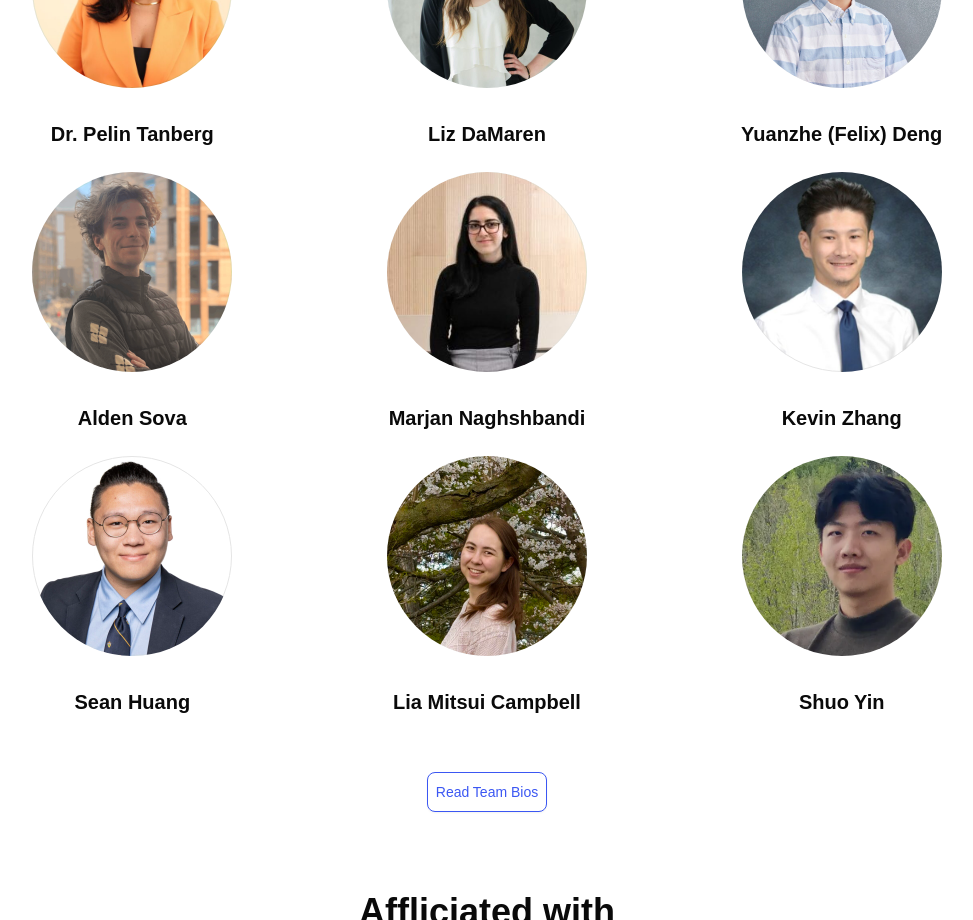
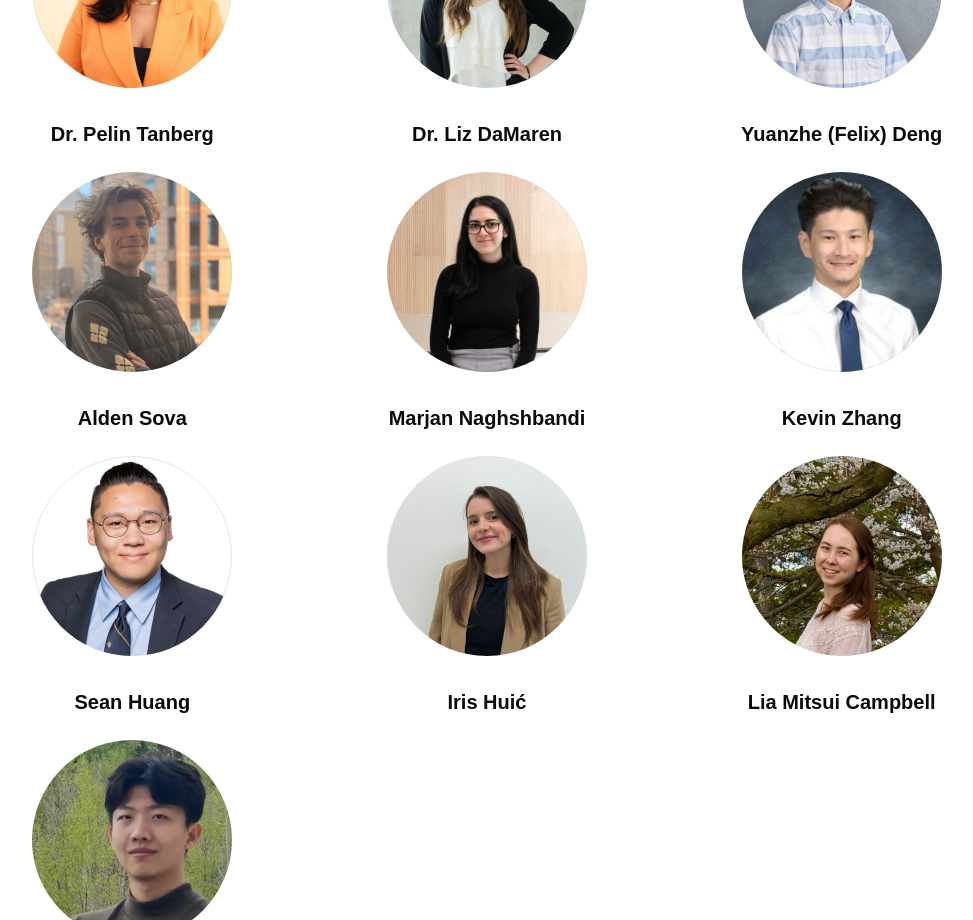
Before and after one commit to ReadyLab-UToronto/ReadyLab-UToronto.github.io, a React (Vite) app: page /#/ in a window 1280 px wide. Shown: the part 3100-4020 px from the top of the page, without its empty margins (153-1126 px from the left). Built offline with nearby package versions, Linux system fonts and the light colour scheme.

Commit message:
Added visiting students to members

```diff
--- a/src/assets/members.json
+++ b/src/assets/members.json
@@ -1,12 +1,22 @@
 {
     "members": [
+        {
+            "name": "Iris Huić",
+            "active": true,
+            "graduationYear": 2026,
+            "imageUrl": "iris_huic.jpeg",
+            "role": "visiting",
+            "description": "Iris is a visiting PhD student at the Ready Lab, joining from the Faculty of Mechanical Engineering and Naval Architecture, University of Zagreb, where she is pursuing her doctorate under the supervision of Assoc. Prof. Stanko Škec, PhD. M.E. at the [CAD Lab](https://cadlab.fsb.hr/en). She holds a Master's degree in Mechanical Engineering (Product Design and Development programme, 2024) from the same faculty, where she also completed her bachelor's degree in 2023. During her studies she began researching product development, with a particular focus on methods and approaches in computer-aided design. Her doctoral research examines how information objects, such as CAD models, are created, interpreted, and transformed across different stakeholders in the collaborative design of mass-personalized products, using custom dental implant-prosthetic abutments as an industrial case study.",
+            "linkedinUrl": "https://www.linkedin.com/in/iris-hui%C4%87-748b682a3/",
+            "googlescholarUrl": "https://www.researchgate.net/profile/Iris-Huic-3/research"
+        },
         {
             "name": "Dr. Pelin Tanberg",
             "active": true,
             "graduationYear": -1,
             "imageUrl": "pelin_tanberg.jpg",
             "role": "postdoc",
-            "description": "Dr. Pelin Tanberg is an NSERC-funded postdoctoral fellow at the Ready Lab. Her research investigates how teams develop transactive memory systems: shared mental maps of who knows what and how they update these maps overtime. A central question in her work is how introducing new human or AI team members affects this collective knowledge structure, collaboration, and idea generation. She received her MSc from Queen’s University in cognitive neuroscience and her PhD from the University of Waterloo in cognitive psychology. She holds a cross-appointment with Dr. Michael Inzlicht in the Department of Psychology, where she studies how effort and memory shape empathy-seeking behaviour and how people seek or delegate emotional support to AI companions.",
+            "description": "Dr. Pelin Tanberg is an NSERC-funded postdoctoral fellow at the Ready Lab. Her research investigates how teams develop transactive memory systems: shared mental maps of who knows what and how they update these maps overtime. A central question in her work is how introducing new human or AI team members affects this collective knowledge structure, collaboration, and idea generation. She received her MSc from Queen's University in cognitive neuroscience and her PhD from the University of Waterloo in cognitive psychology. She holds a cross-appointment with Dr. Michael Inzlicht in the Department of Psychology, where she studies how effort and memory shape empathy-seeking behaviour and how people seek or delegate emotional support to AI companions.",
             "linkedinUrl": "https://www.linkedin.com/in/pelintanberg/",
             "googlescholarUrl": "https://scholar.google.com/citations?user=WAZQ05cAAAAJ&hl=en&oi=ao"
         },
@@ -21,9 +31,9 @@
             "googlescholarUrl": "https://scholar.google.ca/citations?user=cwrLbXkAAAAJ&hl=en"
         },
         {
-            "name": "Liz DaMaren",
+            "name": "Dr. Liz DaMaren",
             "active": true,
-            "graduationYear": -1,
+            "graduationYear": 2026,
             "imageUrl": "liz_damaren.jpg",
             "role": "phd",
             "description": "Liz is a PhD candidate at Ready Lab. She holds a Bachelor of Mechatronics Engineering & Society from McMaster University, where she also completed an Interdisciplinary Minor in Sustainability. Her research focuses on team dynamics and gender considerations in computer-aided design group settings, with applications for educators and industry alike. Outside the lab, she loves grabbing a canoe and heading into the Algonquin backcountry or exploring the city and seeing what the latest vegetarian restaurant has in store.",
--- a/src/components/AlumniMemberCard.tsx
+++ b/src/components/AlumniMemberCard.tsx
@@ -6,7 +6,8 @@ const roleDisplay = {
     phd: "PhD",
     masc: "MASc",
     meng: "MEng",
-    undergrad: "Undergraduate"
+    visiting: "Visiting Student",
+    undergrad: "Undergraduate",
 }
 
 export default function AlumniMemberCard({ member }: { member: Member }) {
--- a/src/routes/Home.tsx
+++ b/src/routes/Home.tsx
@@ -26,7 +26,8 @@ const roleOrder = {
     phd: 1,
     masc: 2,
     meng: 3,
-    undergrad: 4,
+    visiting: 4,
+    undergrad: 5,
 }
 
 export default function Home() {
--- a/src/routes/Team.tsx
+++ b/src/routes/Team.tsx
@@ -14,7 +14,8 @@ const roleOrder = {
     phd: 1,
     masc: 2,
     meng: 3,
-    undergrad: 4,
+    visiting: 4,
+    undergrad: 5,
 }
 
 
--- a/src/type.ts
+++ b/src/type.ts
@@ -19,7 +19,7 @@ export type Member = {
     active: boolean;
     graduationYear: number;
     imageUrl: string;
-    role: "postdoc" | "phd" | "masc" | "meng" | "undergrad";
+    role: "postdoc" | "phd" | "masc" | "meng" | "undergrad" | "visiting";
     description: string;
     linkedinUrl?: string;
     googlescholarUrl?: string;
```
Also changed, not shown: public/headshots/iris_huic.jpeg (added), 1 other file (tests, documents, lock files or other folders).
